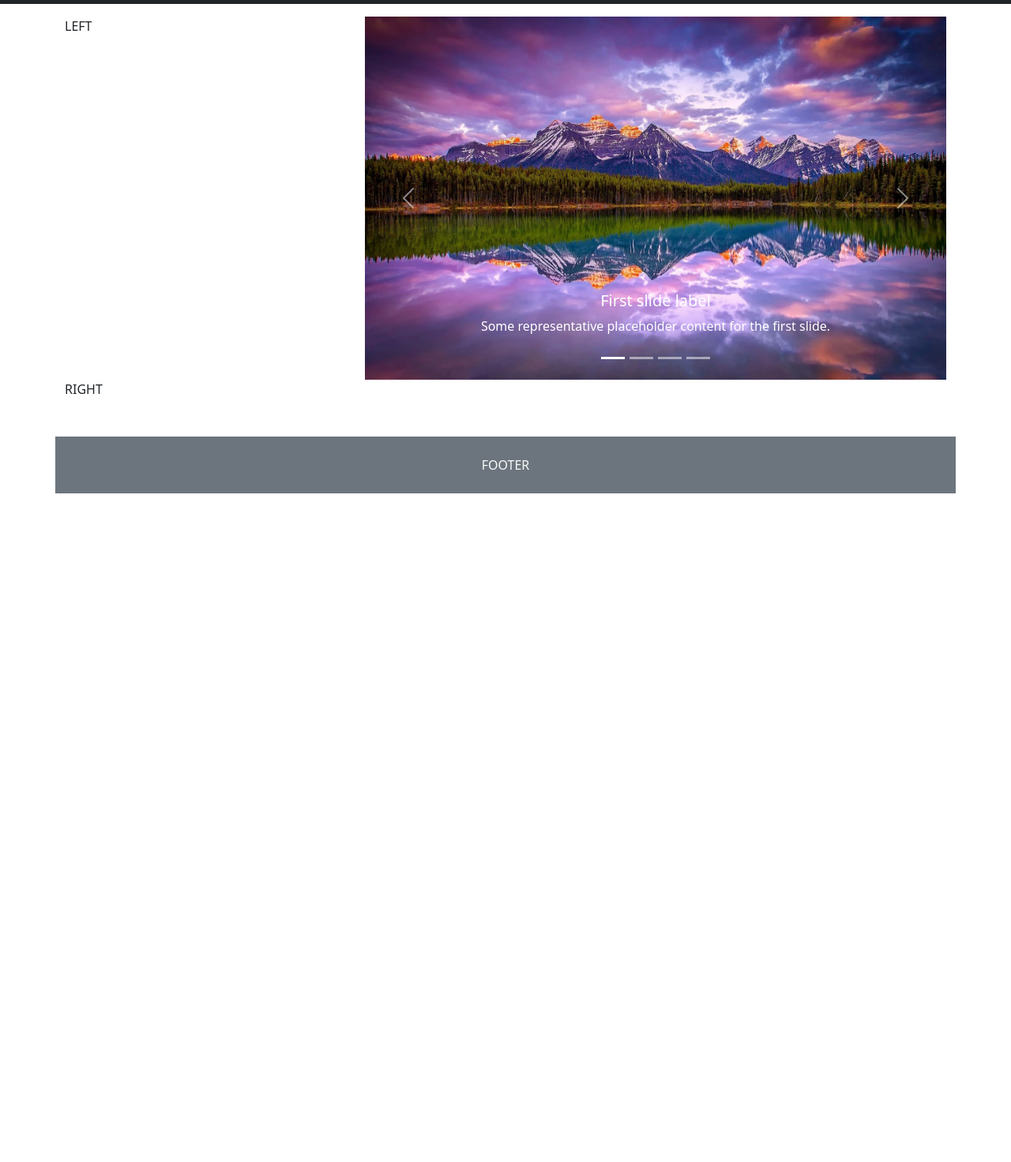
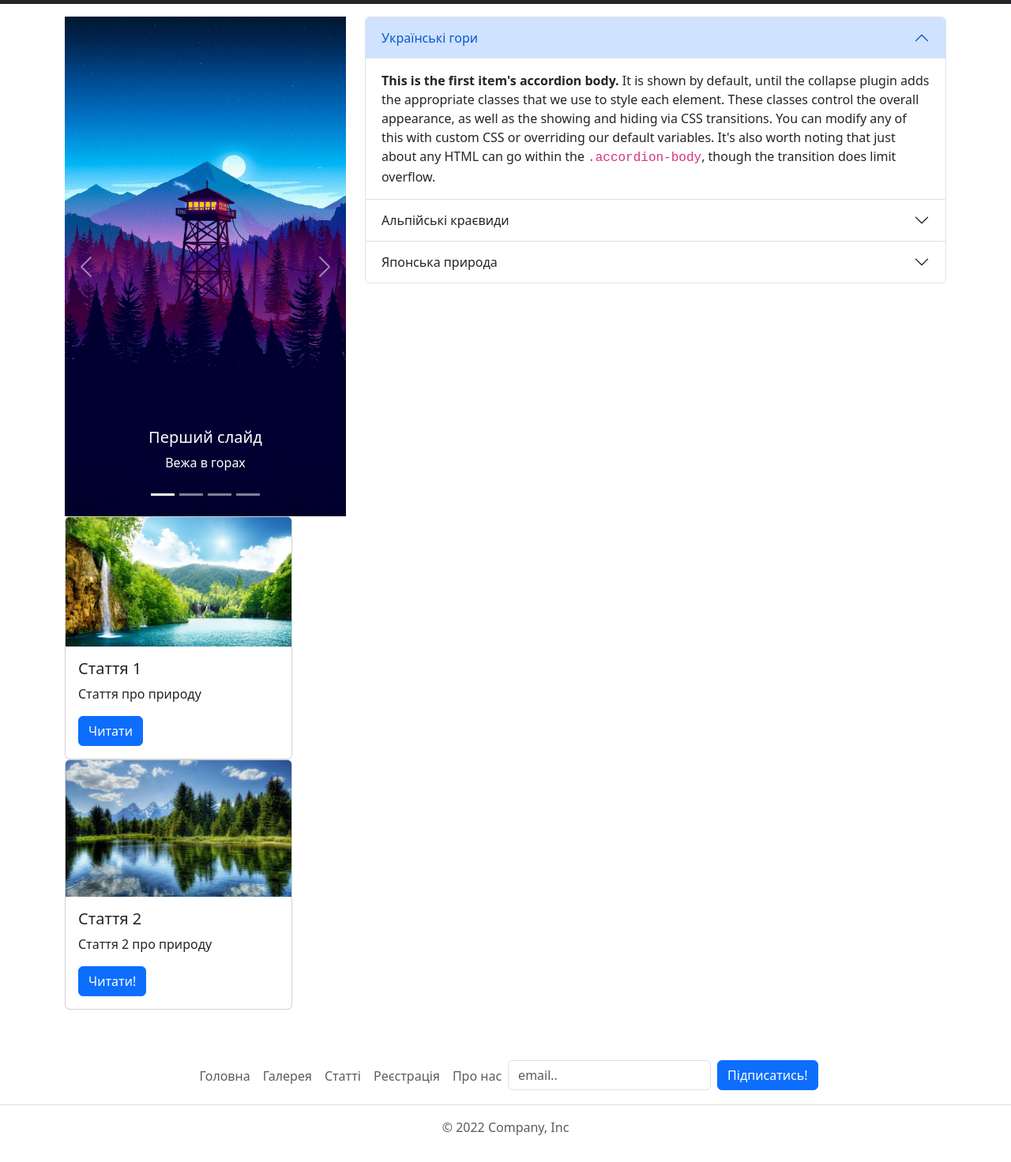
Before and after one commit to Kirashchuk/bootstrap-homework, a website: page index.html in a window 1280 px wide. Shown: the part 121-1593 px from the top of the page at 79% size. Before the commit the page ends 800 px from the top, so only its background shows below. Drawn offline with Linux system fonts and the light colour scheme.

Commit message:
end right section

```diff
--- a/index.html
+++ b/index.html
@@ -95,9 +95,75 @@
 
 
   <div class="container-lg">
+    <div class="row mb-5">
 
-    <div class="row mb-5">
+      <!-- Main -->
       <div class="col-xxl-7 col-xl-8 col-lg-12">
+
+        <div class="accordion" id="accordiontest">
+
+          <div class="accordion-item">
+            <h2 class="accordion-header" id="headingOne">
+              <button class="accordion-button" type="button" data-bs-toggle="collapse" data-bs-target="#collapseOne"
+                aria-expanded="true" aria-controls="collapseOne">
+                Українські гори
+              </button>
+            </h2>
+            <div id="collapseOne" class="accordion-collapse collapse show" aria-labelledby="headingOne"
+              data-bs-parent="#accordiontest">
+              <div class="accordion-body">
+                <strong>This is the first item's accordion body.</strong> It is shown by default, until the collapse
+                plugin adds the appropriate classes that we use to style each element. These classes control the overall
+                appearance, as well as the showing and hiding via CSS transitions. You can modify any of this with
+                custom CSS or overriding our default variables. It's also worth noting that just about any HTML can go
+                within the <code>.accordion-body</code>, though the transition does limit overflow.
+              </div>
+            </div>
+          </div>
+
+          <div class="accordion-item">
+            <h2 class="accordion-header" id="headingTwo">
+              <button class="accordion-button collapsed" type="button" data-bs-toggle="collapse"
+                data-bs-target="#collapseTwo" aria-expanded="false" aria-controls="collapseTwo">
+                Альпійські краєвиди
+              </button>
+            </h2>
+            <div id="collapseTwo" class="accordion-collapse collapse" aria-labelledby="headingTwo"
+              data-bs-parent="#accordiontest">
+              <div class="accordion-body">
+                <strong>This is the second item's accordion body.</strong> It is hidden by default, until the collapse
+                plugin adds the appropriate classes that we use to style each element. These classes control the overall
+                appearance, as well as the showing and hiding via CSS transitions. You can modify any of this with
+                custom CSS or overriding our default variables. It's also worth noting that just about any HTML can go
+                within the <code>.accordion-body</code>, though the transition does limit overflow.
+              </div>
+            </div>
+          </div>
+
+          <div class="accordion-item">
+            <h2 class="accordion-header" id="headingThree">
+              <button class="accordion-button collapsed" type="button" data-bs-toggle="collapse"
+                data-bs-target="#collapseThree" aria-expanded="false" aria-controls="collapseThree">
+                Японська природа
+              </button>
+            </h2>
+            <div id="collapseThree" class="accordion-collapse collapse" aria-labelledby="headingThree"
+              data-bs-parent="#accordiontest">
+              <div class="accordion-body">
+                <strong>This is the third item's accordion body.</strong> It is hidden by default, until the collapse
+                plugin adds the appropriate classes that we use to style each element. These classes control the overall
+                appearance, as well as the showing and hiding via CSS transitions. You can modify any of this with
+                custom CSS or overriding our default variables. It's also worth noting that just about any HTML can go
+                within the <code>.accordion-body</code>, though the transition does limit overflow.
+              </div>
+            </div>
+          </div>
+        </div>
+
+      </div>
+
+      <!-- Left -->
+      <div class="col-xxl-3 col-xl-4 col-lg-6 order-xl-first">
 
         <div id="carousel-primary" class="carousel slide">
           <div class="carousel-indicators">
@@ -110,34 +176,34 @@
 
           <div class="carousel-inner">
             <div class="carousel-item active">
-              <img src="assets/img/5img.jpg" class="d-block w-100" height="460px" alt="Вежа">
+              <img src="assets/img/imgbtsp1.jpg" class="d-block w-100" alt="Вежа">
               <div class="carousel-caption d-none d-md-block">
-                <h5>First slide label</h5>
-                <p>Some representative placeholder content for the first slide.</p>
+                <h5>Перший слайд</h5>
+                <p>Вежа в горах</p>
               </div>
             </div>
 
             <div class="carousel-item">
-              <img src="assets/img/2img.jpg" class="d-block w-100" height="460px" alt="Гори">
+              <img src="assets/img/imgbtsp2.jpg" class="d-block w-100" alt="Пік">
               <div class="carousel-caption d-none d-md-block">
-                <h5>Second slide label</h5>
-                <p>Some representative placeholder content for the second slide.</p>
+                <h5>Другий слайд</h5>
+                <p>Гора Монблан</p>
               </div>
             </div>
 
             <div class="carousel-item">
-              <img src="assets/img/3img.jpg" class="d-block w-100" height="460px" alt="Японія">
+              <img src="assets/img/imgbtsp3.jpg" class="d-block w-100" alt="Місячна ніч">
               <div class="carousel-caption d-none d-md-block">
-                <h5>Third slide label</h5>
-                <p>Some representative placeholder content for the third slide.</p>
+                <h5>Третій слайд</h5>
+                <p>Місячна ніч у горах</p>
               </div>
             </div>
 
             <div class="carousel-item">
-              <img src="assets/img/4img.jpg" class="d-block w-100" height="460px" alt="Японія">
+              <img src="assets/img/imgbtsp4.jpg" class="d-block w-100" alt="Річка">
               <div class="carousel-caption d-none d-md-block">
-                <h5>Fourth slide label</h5>
-                <p>Some representative placeholder content for the third slide.</p>
+                <h5>Четвертий слайд</h5>
+                <p>Річка</p>
               </div>
             </div>
           </div>
@@ -155,21 +221,54 @@
 
       </div>
 
-      <div class="col-xxl-3 col-xl-4 col-lg-6 order-xl-first">
-        LEFT
-      </div>
+      <!-- Right -->
+      <div class="col-xxl-2 col-xl-12 col-lg-6 order-last">
+        <div class="rov">
+          <div class="card" style="width: 18rem;">
+            <img src="assets/img/1img.jpg" class="card-img-top" alt="Природа">
+            <div class="card-body">
+              <h5 class="card-title">Cтаття 1</h5>
+              <p class="card-text">Стаття про природу</p>
+              <a href="index.html" class="btn btn-primary">Читати</a>
+            </div>
+          </div>
+        </div>
 
-      <div class="col-xxl-2 col-xl-12 col-lg-6 order-last">
-        RIGHT
+        <div class="card" style="width: 18rem;">
+          <img src="assets/img/2img.jpg" class="card-img-top" alt="Природа">
+          <div class="card-body">
+            <h5 class="card-title">Cтаття 2</h5>
+            <p class="card-text">Стаття 2 про природу</p>
+            <a href="index.html" class="btn btn-primary">Читати!</a>
+          </div>
+        </div>
       </div>
     </div>
+  </div>
 
-    <div class="row">
-      <div class="col bg-secondary text-light py-4 text-center">
-        <span>FOOTER</span>
-      </div>
-    </div>
+  <div class="row">
+    <footer class="py-2 my-2">
+      <ul class="nav justify-content-center border-bottom pb-3 mb-3">
+        <li class="nav-item"><a href="index.html" class="nav-link px-2 text-muted">Головна</a></li>
+        <li class="nav-item"><a href="index.html" class="nav-link px-2 text-muted">Галерея</a></li>
+        <li class="nav-item"><a href="index.html" class="nav-link px-2 text-muted">Статті</a></li>
+        <li class="nav-item"><a href="index.html" class="nav-link px-2 text-muted">Реєстрація</a></li>
+        <li class="nav-item"><a href="index.html" class="nav-link px-2 text-muted">Про нас</a></li>
 
+        <li>
+          <form>
+            <div class="d-flex flex-column flex-sm-row w-100 gap-2">
+              <label for="newsletter1" class="visually-hidden">Email address</label>
+              <input id="newsletter1" type="text" class="form-control" placeholder="email..">
+              <button class="btn btn-primary" type="button">Підписатись!</button>
+            </div>
+          </form>
+        </li>
+      </ul>
+
+      <p class="text-center text-muted">© 2022 Company, Inc</p>
+    </footer>
+  </div>
   </div>
 
   <!-- Modal -->
--- a/package.json
+++ b/package.json
@@ -17,5 +17,8 @@
     "postcss-discard-comments": "^5.1.2",
     "sass": "^1.54.5",
     "sort-css-media-queries": "^2.0.4"
+  },
+  "dependencies": {
+    "bootstrap": "^5.2.0"
   }
 }
```
Also changed, not shown: assets/img/imgbtsp4.jpg (added).
